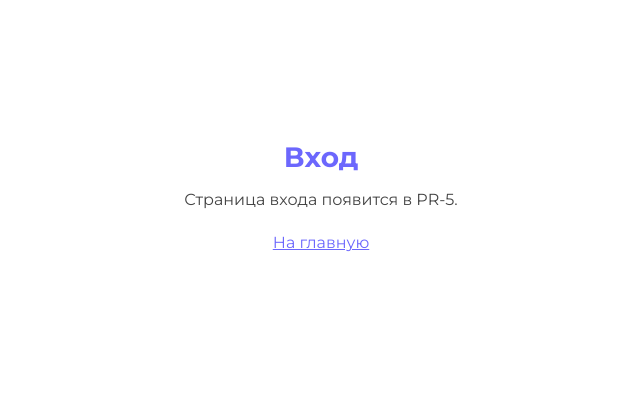
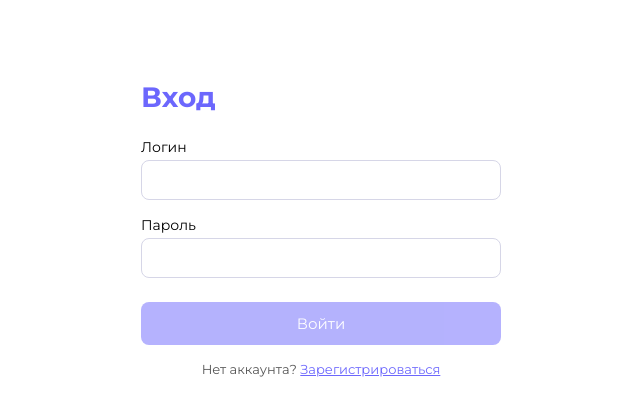
Before and after one commit to keeq0/dokkee, a Vue app in the folder frontend/: page /login in a window 1280 px wide. Shown: the top 416 px of the page, without its empty margins (319-959 px from the left). Built offline with nearby package versions, Linux system fonts and the light colour scheme; no server answers.

Commit message:
feat: добавил LoginPage с формой и auth.login (#1)

```diff
--- a/frontend/src/views/auth/LoginPage.vue
+++ b/frontend/src/views/auth/LoginPage.vue
@@ -1,38 +1,117 @@
 <template>
-  <div class="login-placeholder">
-    <h1>Вход</h1>
-    <p>Страница входа появится в PR-5.</p>
-    <router-link to="/">На главную</router-link>
+  <div class="login-page">
+    <form class="login-form" @submit.prevent="onSubmit" novalidate>
+      <h1>Вход</h1>
+
+      <label class="field">
+        <span>Логин</span>
+        <input
+          v-model.trim="username"
+          type="text"
+          autocomplete="username"
+          data-testid="login-username"
+        >
+      </label>
+
+      <label class="field">
+        <span>Пароль</span>
+        <input
+          v-model="password"
+          type="password"
+          autocomplete="current-password"
+          data-testid="login-password"
+        >
+      </label>
+
+      <p v-if="error" class="error" data-testid="login-error">{{ error }}</p>
+
+      <button
+        type="submit"
+        class="submit"
+        :disabled="!canSubmit || submitting"
+        data-testid="login-submit"
+      >
+        {{ submitting ? 'Вход...' : 'Войти' }}
+      </button>
+
+      <p class="hint">
+        Нет аккаунта?
+        <router-link :to="{ name: 'Register' }" data-testid="login-register-link">
+          Зарегистрироваться
+        </router-link>
+      </p>
+    </form>
   </div>
 </template>
 
-<script>
-export default {
-  name: 'LoginPage'
+<script setup>
+import { ref, computed } from 'vue'
+import { useRouter, useRoute } from 'vue-router'
+import { useAuthStore } from '@/stores/auth'
+
+const router = useRouter()
+const route = useRoute()
+const auth = useAuthStore()
+
+const username = ref('')
+const password = ref('')
+const error = ref('')
+const submitting = ref(false)
+
+const canSubmit = computed(() => username.value.length > 0 && password.value.length > 0)
+
+async function onSubmit() {
+  error.value = ''
+  submitting.value = true
+  try {
+    await auth.login({ username: username.value, password: password.value })
+    const next = typeof route.query.next === 'string' ? route.query.next : '/app'
+    router.push(next)
+  } catch (e) {
+    error.value = e?.response?.data?.message || 'Не удалось войти'
+  } finally {
+    submitting.value = false
+  }
 }
 </script>
 
+<script>
+export default { name: 'LoginPage' }
+</script>
+
 <style scoped>
-.login-placeholder {
-  max-width: 480px;
-  margin: 100px auto;
-  padding: 40px;
-  text-align: center;
-  font-family: 'Montserrat', sans-serif;
+.login-page {
+  display: flex;
+  justify-content: center;
+  padding: 80px 16px;
 }
-
-.login-placeholder h1 {
-  margin-bottom: 16px;
-  color: #6C67FD;
+.login-form {
+  width: 100%;
+  max-width: 360px;
+  display: flex;
+  flex-direction: column;
+  gap: 16px;
 }
-
-.login-placeholder p {
-  margin-bottom: 24px;
-  color: #444;
+.login-form h1 { color: #6C67FD; margin-bottom: 8px; }
+.field { display: flex; flex-direction: column; gap: 4px; font-size: 14px; }
+.field input {
+  padding: 10px 12px;
+  border: 1px solid #d6d6e7;
+  border-radius: 8px;
+  font-size: 14px;
 }
-
-.login-placeholder a {
-  color: #6C67FD;
-  text-decoration: underline;
+.error { color: #c0392b; font-size: 13px; }
+.submit {
+  margin-top: 8px;
+  padding: 12px;
+  background: #6C67FD;
+  color: #fff;
+  border: none;
+  border-radius: 8px;
+  font-size: 15px;
+  cursor: pointer;
 }
+.submit:disabled { opacity: 0.5; cursor: not-allowed; }
+.hint { font-size: 13px; color: #555; text-align: center; }
+.hint a { color: #6C67FD; text-decoration: underline; }
 </style>
```
Also changed, not shown: 1 other file (tests, documents, lock files or other folders).
